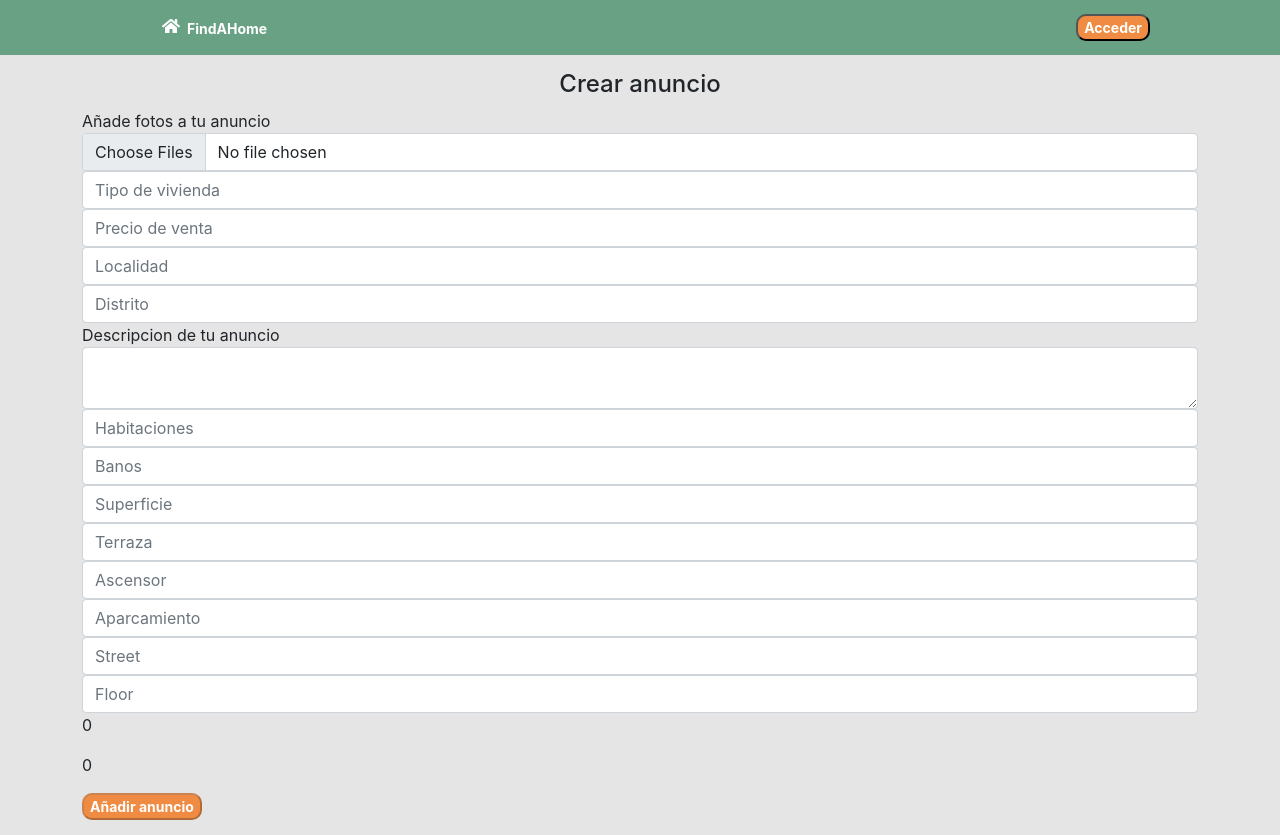
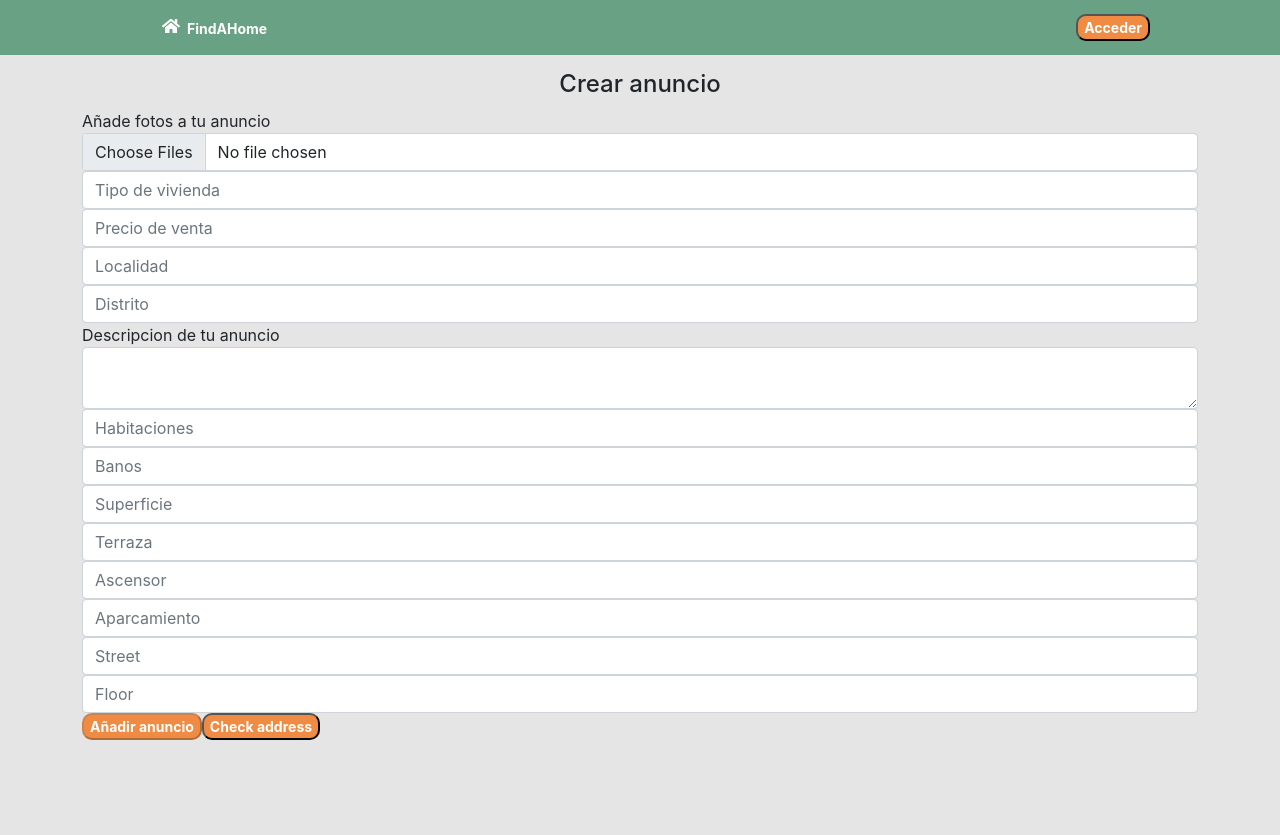
Before and after one commit to rodicafazakas/FindAHome-Front, a React (Create React App) app: page /announcements/new in a window 1280 px wide. After the commit the page ends 800 px from the top, so only its background shows below. Built offline with nearby package versions, Linux system fonts and the light colour scheme; no server answers.

Commit message:
Added coordinates to the announcement form

```diff
--- a/src/App.js
+++ b/src/App.js
@@ -22,7 +22,7 @@ function App() {
           <Route path="/" element={<Home />} />
           <Route path="/announcements" element={<Listing />} />
           <Route path="announcements/:city/filters" element={<FiltersList />} />
-          <Route path="announcements/:city/mapa" element={<MapView />} />
+          <Route path="announcements/mapa" element={<MapView />} />
           <Route path="/announcements/:id" element={<Detail />} />
           <Route path="/register" element={<SignUp />} />
           <Route path="/login" element={<SignIn />} />
--- a/src/components/IconLocation/IconLocation.js
+++ /dev/null
@@ -1,9 +0,0 @@
-import L from "leaflet";
-
-const IconLocation = L.icon({
-  iconUrl: require("../../assets/icon.png"),
-  iconRetinaUrl: require("../../assets/icon.png"),
-  iconSize: [35, 35],
-});
-
-export default IconLocation;
--- a/src/components/MapView/MapView.js
+++ b/src/components/MapView/MapView.js
@@ -1,5 +1,6 @@
 import React, { useEffect, useMemo, useState } from "react";
 import { MapContainer, TileLayer } from "react-leaflet";
+
 import "leaflet/dist/leaflet.css";
 import useAnnouncements from "../../hooks/useAnnouncements";
 import Markers from "../Markers/Markers";
@@ -10,17 +11,35 @@ const MapView = () => {
     return new URLSearchParams(location.search);
   }, []);
 
+  // const getCoordinates = async (address) => {
+
+  //   const response = await fetch(
+  //     `https://nominatim.openstreetmap.org/search?format=json&limit=1&q=${address}`
+  //   );
+  //   const coordinates = await response.json();
+  //   return coordinates[0];
+  // }
+
   const [state, setState] = useState({
     currentLocation: { lat: "41.3902", lng: "2.1540" }, //coordinates de Barcelona
+    // currentLocation:{}
   });
 
   const { announcements, loadAnnouncements } = useAnnouncements();
 
   useEffect(() => {
+    // const foundCity = getCoordinates(urlSearchParams.get("city"));
+    // const cityCoord = {
+    //   currentLocation: {
+    //     lat: foundCity.lat,
+    //     lng: foundCity.lon
+    //   }
+    // }
+    // setState(cityCoord);
     loadAnnouncements(urlSearchParams.toString());
-    setState({
-      currentLocation: { lat: "39.466667", lng: "-0.375000" },
-    });
+    // setState({
+    //   currentLocation: { lat: "39.466667", lng: "-0.375000" },
+    // });
   }, [loadAnnouncements, urlSearchParams]);
 
   return (
@@ -34,7 +53,6 @@ const MapView = () => {
         attribution='&copy; <a href="https://www.openstreetmap.org/copyright">OpenStreetMap</a> contributors'
         url="https://{s}.tile.openstreetmap.org/{z}/{x}/{y}.png"
       />
-
       <Markers announcements={announcements} />
     </MapContainer>
   );
--- a/src/components/Markers/Markers.js
+++ b/src/components/Markers/Markers.js
@@ -1,21 +1,31 @@
 import { Marker } from "react-leaflet";
-import IconLocation from "../IconLocation/IconLocation";
+import markerIconPng from "leaflet/dist/images/marker-icon.png";
+import { Icon } from "leaflet";
 
 const Markers = (props) => {
   const { announcements } = props;
   console.log(announcements);
-  // eslint-disable-next-line array-callback-return
-  const markers = announcements.map((announcement, i) => {
+  return announcements.map((announcement, i) => {
     console.log(announcement);
-    <Marker
-      key={i}
-      position={`${announcement?.address?.coordinates?.latitude}`}
-      icon={IconLocation}
-    >
-      {" "}
-    </Marker>;
+    const position = [
+      `${announcement?.address?.coordinates?.latitude}`,
+      `${announcement?.address?.coordinates?.longitude}`,
+    ];
+
+    return (
+      <Marker
+        key={i}
+        position={position}
+        icon={
+          new Icon({
+            iconUrl: markerIconPng,
+            iconSize: [25, 41],
+            iconAnchor: [12, 41],
+          })
+        }
+      />
+    );
   });
-  return markers;
 };
 
 export default Markers;
--- a/src/pages/Form/AnnouncementForm.js
+++ b/src/pages/Form/AnnouncementForm.js
@@ -103,6 +103,35 @@ const AnnouncementForm = () => {
     });
   };
 
+  const getCoordinates = async (address) => {
+    const response = await fetch(
+      `https://nominatim.openstreetmap.org/search?format=json&limit=1&q=${address}`
+    );
+    const coordinates = await response.json();
+    return coordinates[0];
+  };
+
+  const handleCheckAddress = (event) => {
+    event.preventDefault();
+    getCoordinates(
+      `${announcementData.city},${announcementData.address.street}`
+    ).then((location) => {
+      const newAddressData = {
+        ...addressData,
+        coordinates: {
+          latitude: location.lat,
+          longitude: location.lon,
+        },
+      };
+      setAddressData(newAddressData);
+
+      setAnnouncementData({
+        ...announcementData,
+        address: { ...newAddressData },
+      });
+    });
+  };
+
   const navigate = useNavigate();
   const onSubmit = (event) => {
     event.preventDefault();
@@ -120,28 +149,6 @@ const AnnouncementForm = () => {
       navigate(-1);
     }
   };
-
-  const [state, setState] = useState({
-    latitude: 0,
-    longitude: 0,
-  });
-
-  useEffect(() => {
-    navigator.geolocation.getCurrentPosition(
-      function (position) {
-        setState({
-          latitude: position.coords.latitude,
-          longitude: position.coords.longitude,
-        });
-      },
-      function (error) {
-        console.log(error);
-      },
-      {
-        enableHighAccuracy: true,
-      }
-    );
-  });
 
   return (
     <div className="form">
@@ -291,12 +298,6 @@ const AnnouncementForm = () => {
                 placeholder="Floor"
               />
             </div>
-            <div className="form-group">
-              <p>{state.latitude}</p>
-            </div>
-            <div className="form-group">
-              <p>{state.longitude}</p>
-            </div>
             <button
               type="submit"
               className="add-update"
@@ -304,6 +305,8 @@ const AnnouncementForm = () => {
             >
               {textButton}
             </button>
+
+            <button onClick={handleCheckAddress}>{`Check address`}</button>
           </form>
         </div>
       </div>
--- a/src/pages/Listing/Listing.js
+++ b/src/pages/Listing/Listing.js
@@ -32,7 +32,7 @@ const Listing = () => {
   };
 
   const seeMapa = (city) => {
-    navigate(`/announcements/${city}/mapa`);
+    navigate(`/announcements/mapa${location.search}`);
   };
 
   const { addFavourite, deleteFavourite } = useAnnouncement();
--- a/src/redux/thunks/announcementThunk.js
+++ b/src/redux/thunks/announcementThunk.js
@@ -36,6 +36,14 @@ export const createAnnouncementThunk = (announcement) => async (dispatch) => {
 
   announcementFormData.append("address[street]", announcement.address.street);
   announcementFormData.append("address[floor]", announcement.address.floor);
+    announcementFormData.append(
+      "address[coordinates][latitude]",
+      announcement.address.coordinates.latitude
+    );
+    announcementFormData.append(
+      "address[coordinates][longitude]",
+      announcement.address.coordinates.longitude
+    );
 
   const response = await fetch(`${apiUrl}/announcements/new`, {
     method: "POST",
```
